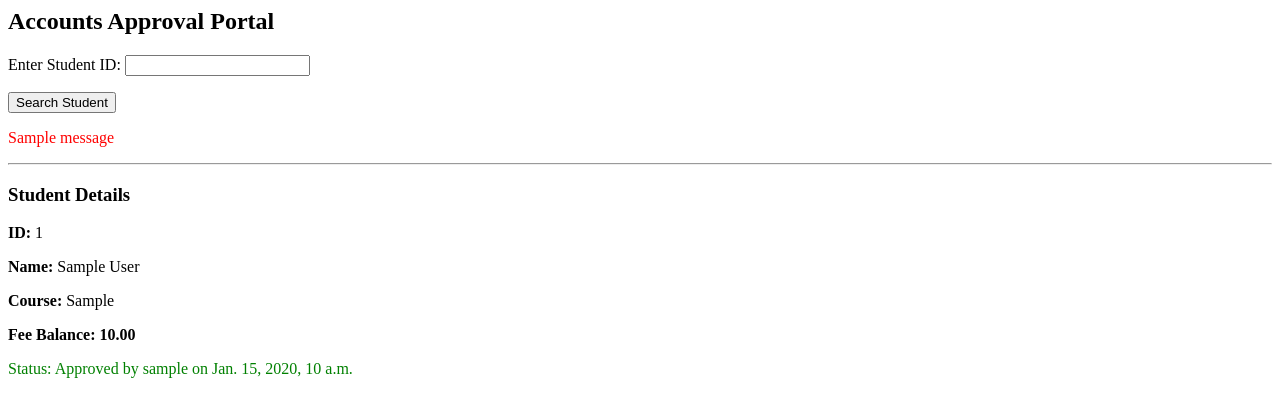
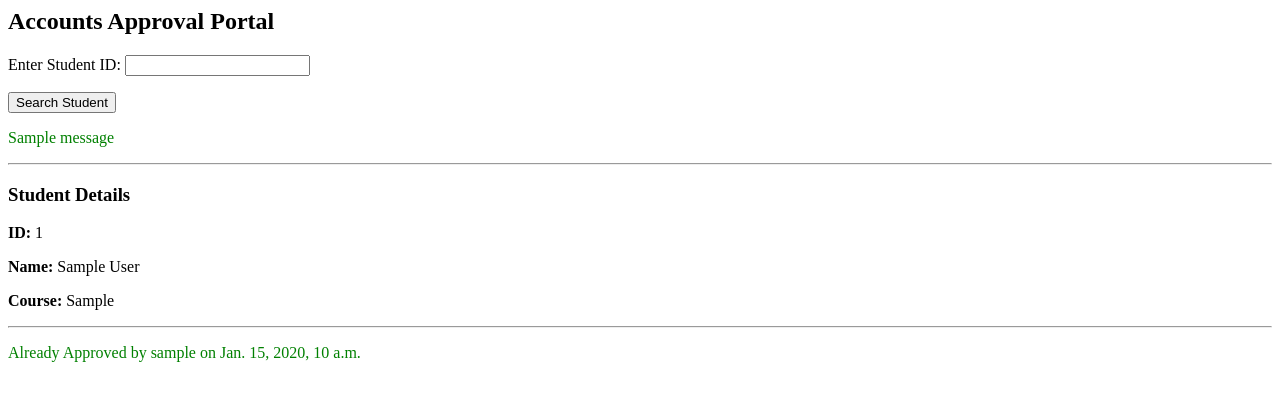
Before and after one commit to mgmaroa/EXAM_SYSTEM, a Django app: template templates/accounts/dashboard.html in a window 1280 px wide. Shown: the top 417 px of the page. Run offline with Django 5.2, Linux system fonts and the light colour scheme; the template is opened without the code that fills it: values that come from a table or form of the project are taken from there, others are empty; tables that the repository leaves empty hold one stand-in row (values such as "Sample post"); one stand-in notice (Sample message) is shown.

Commit message:
add forms for fee update and approve as well as the logic for displaying the messages and buttons and forms

```diff
--- a/templates/accounts/dashboard.html
+++ b/templates/accounts/dashboard.html
@@ -1,14 +1,21 @@
 <h2>Accounts Approval Portal</h2>
 
+<!-- Search Form -->
 <form action="" method="post">
     {% csrf_token %}
     {{ search_form.as_p }}
-    <button type="submit">Search Student</button>
+    <button type="submit" name="search_student">Search Student</button>
 </form>
 
 {% if messages %}
     {% for message in messages %}
-        <p style="color: red;">{{ message }}</p>
+        {% if message.tags == 'error' %}
+            <p style="color: red;">{{ message }}</p>
+        {% elif message.tags == 'success' %}
+            <p style="color: green;">{{ message }}</p>
+        {% else %}
+            <p style="color: orange;">{{message}}</p>
+        {% endif %}
     {% endfor %}
 {% endif %}
 
@@ -19,16 +26,39 @@
     <p><strong>ID:</strong> {{ student_profile.student_id }}</p>
     <p><strong>Name:</strong> {{ student_profile.user.get_full_name }}</p>
     <p><strong>Course:</strong> {{ student_profile.course }}</p>
-    <p><strong>Fee Balance: </strong><strong>{{ student_profile.fee_balance }}</strong></p>
+
+    <hr>
 
     {% if student_profile.is_approved %}
-        <div style="color: green;">
-            Status: Approved by {{ student_profile.approved_by.username }} on {{ student_profile.date_approved }}
-        </div>
+        <p style="color: green;">
+            Already Approved by {{ student_profile.approved_by.username }} on {{ student_profile.date_approved }}
+        </p>
     {% else %}
-        <div style="color: red;">
-                Status: Incomplete Payment. Student must pay {{ student_id.fee_balance }} before approval.
-        </div>
+
+        <!-- Show update form ONLY if not approved -->
+        <h4>Update Fee Balance</h4>
+        <form action="" method="post">
+            {% csrf_token %}
+            {{ fee_form.as_p }}
+            <input type="hidden" name="student_id" value="{{ student_profile.student_id }}">
+            <button type="submit" name="update_fee">Update Balance</button>
+        </form>
+
+        {% if not student_profile.fee_updated %}
+            <p style="color: orange;">
+                Fee has not been updated yet.
+            </p>
+        {% elif student_profile.fee_balance <= threshold %}
+            <form action="{% url 'approve_student' student_profile.student_id %}" method='POST'>
+                {% csrf_token %}
+                <button type="submit" style="background-color: blue; color: white;">Approve</button>
+            </form>
+        {% else %}
+            <p style="color: red;">
+                Cannot approve. Outstanding balance: {{ student_profile.fee_balance }}
+            </p>
+        {% endif %}
+
     {% endif %}
 
 {% endif %}
```
